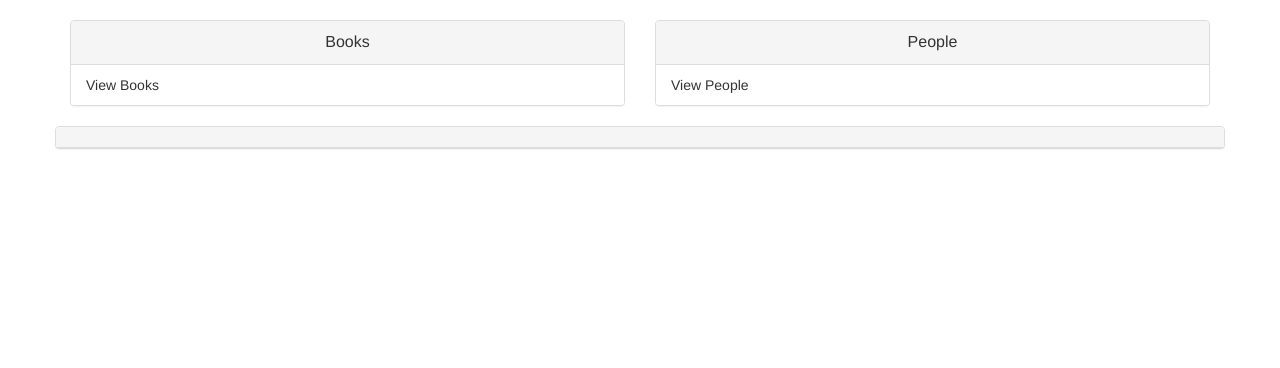
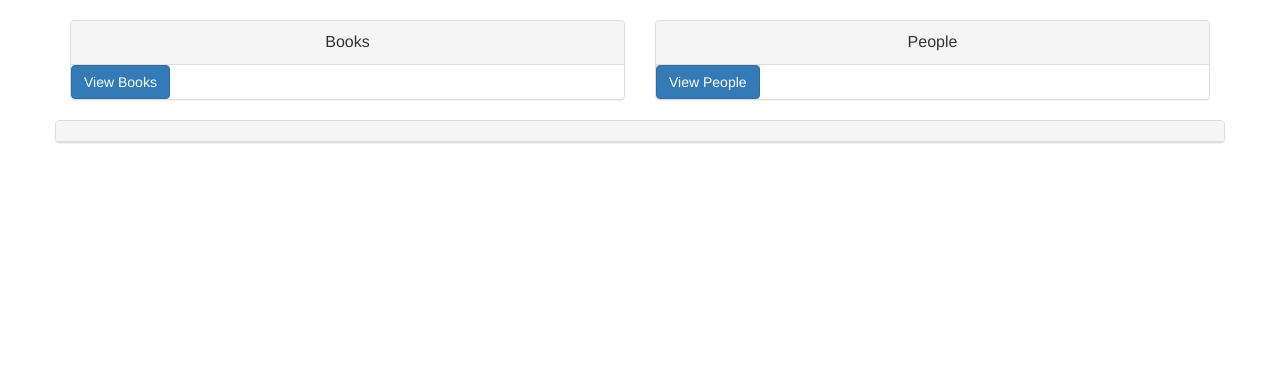
Before and after one commit to patEkel/SinglePage, a Django app: template core/templates/core/home.html in a window 1280 px wide. Shown: the part 52-420 px from the top of the page. Run offline with Django 3.2, Linux system fonts and the light colour scheme; the template is opened without the code that fills it, so the values that code supplies are empty; some libraries are stand-ins or nearby versions.

Commit message:
add people and books buttons

```diff
--- a/core/templates/base.html
+++ b/core/templates/base.html
@@ -4,7 +4,7 @@
 <html>
 <head>
   <meta charset="utf-8">
-  <title>{% block title %}Parsifal{% endblock %}</title>
+  <title>{% block title %}SinglePage{% endblock %}</title>
   {% block meta %}
     <meta name="Description" content="Parsifal is a tool to support researchers to perform systematic literature reviews. Performing a systematic literature review is a labor-intensive task that requires a huge amount of work from the researcher. Parsifal will help you planning, conducting and reporting the review.">
     <meta property="og:title" content="Perform Systematic Literature Reviews" />
@@ -98,6 +98,7 @@
   <script src="{% static 'js/parsifal.js' %}?v=2"></script>
 
   <script>
+    {% comment %}
     $(function () {
       $.parsifal.init();
       if (document.location.hostname.indexOf('parsif.al') != -1) {
@@ -115,6 +116,7 @@
         ga('send', 'pageview');
       }
     });
+    {% endcomment %}
   </script>
   {% block javascript %}
   {% endblock %}
--- a/core/templates/core/home.html
+++ b/core/templates/core/home.html
@@ -10,8 +10,8 @@
                 <div class="panel-heading text-center">
                     <a href="/books/" class="panel-title text-primary">Books</a>
                 </div>
-                <div class="list-group">
-                    <p class="list-group-item">View Books</p>
+                <div class="list-group center-item">
+		    <a href="people/" class="btn btn-primary pad-item" role="button">View Books</a>
                 </div>
             </div>
         </div>
@@ -20,8 +20,8 @@
                 <div class="panel-heading text-center">
                     <a href="/people/" class="panel-title text-success">People</a>
                 </div>
-                <div class="list-group">
-                    <p class="list-group-item">View People</p>
+                <div class="list-group center-item">
+		    <a href="people/" class="btn btn-primary pad-item" role="button">View People</a>
                 </div>
             </div>
         </div>
```
